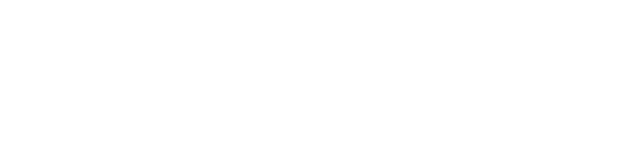
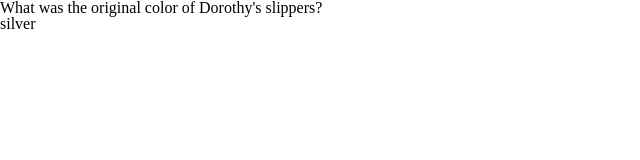
Before and after one commit to gradientus/TriviaGame, a plain HTML site: page index.html in a window 1280 px wide. Shown: the whole page, without its empty margins (0-640 px from the left). Drawn offline with nearby package versions, Linux system fonts and the light colour scheme.

Commit message:
Added divs question and correct answer.

```diff
--- a/assets/javascript/app.js
+++ b/assets/javascript/app.js
@@ -144,13 +144,22 @@ $(document).ready(function() {
     }
   ];
 
-  console.log(questions[2].a[3]);
+  var questionsText = $("<div>");
+  var answersText = $("<div>");
+  $(questionsText).addClass("questions");
+  $(answersText).addClass("answers");
+  $(questionsText).text(questions[0].q);
+  //I'd like to randomize this
+
+  $(answersText).text(questions[0].c);
+  //? How do I get all of them on the screen?
+
+  $("#questionsHere").append(questionsText);
+  $("#answersHere").append(answersText);
 });
 
 //foundation
-
-//create a object with all the questions and answers.  the answers will be an array of 5 answers
-//the answers will contain 4 a and 1 c  a=answer c=correct
+//add the first set of answers to another div
 //randomize the questions that will be chosen and shown
 //randomize the order of the answers for each question
 //create an array of good answer gifs (10)
--- a/index.html
+++ b/index.html
@@ -9,6 +9,8 @@
     <title>Trivia Game</title>
   </head>
   <body>
+    <div id="questionsHere"></div>
+    <div id="answersHere"></div>
     <script
       src="https://cdnjs.cloudflare.com/ajax/libs/jquery/3.2.1/jquery.min.js"></script>
     <script src="assets/javascript/app.js"></script>
```
